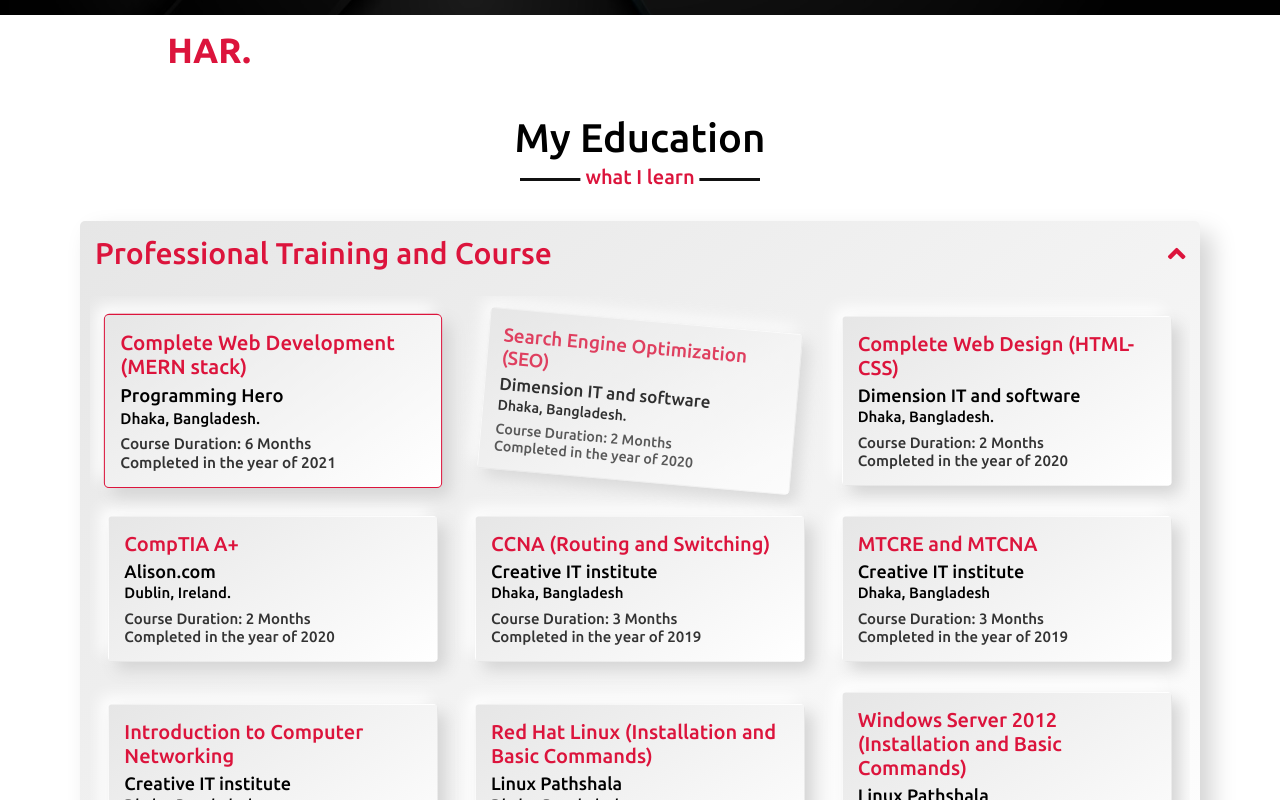
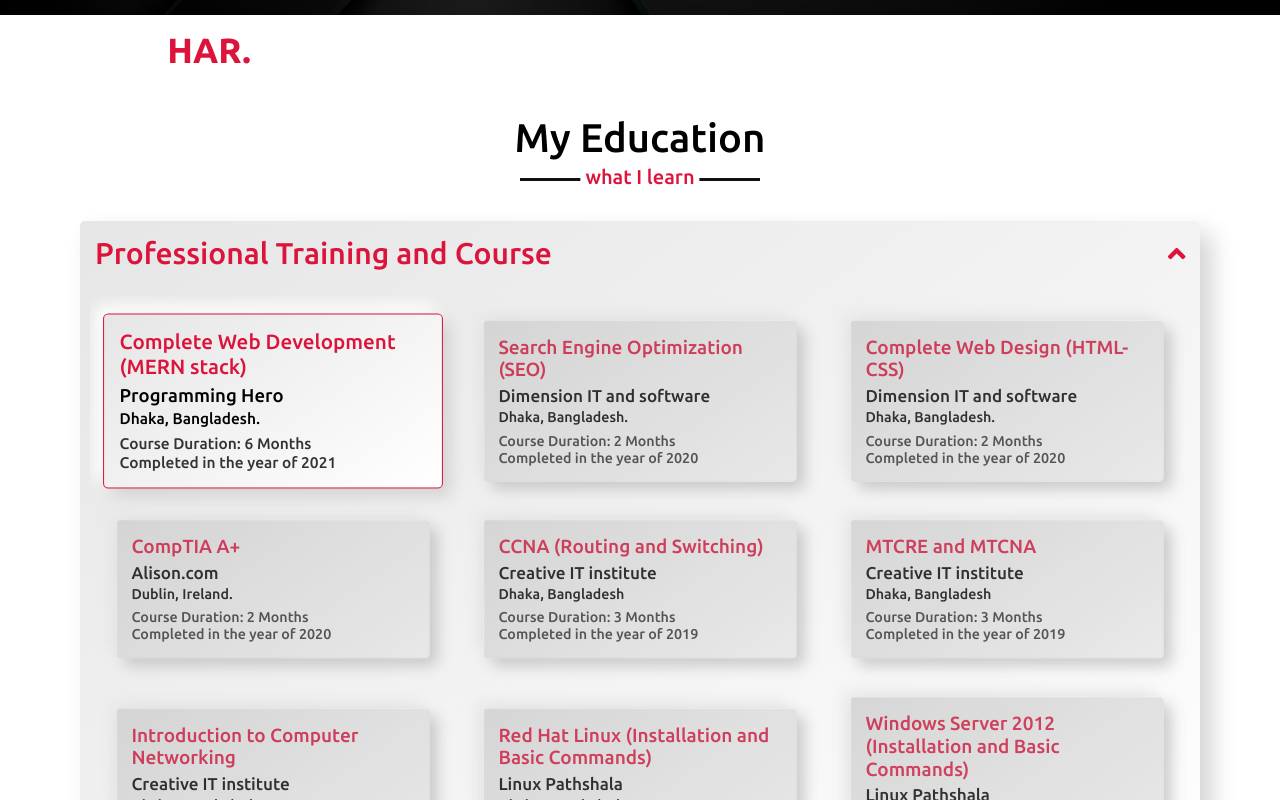
Before and after one commit to Maaazhar/maaazhar.github.io, a React (Vite) app: page / in a window 1280 px wide. In both pictures the pointer is over the element 273 px from the left and 5403 px from the top of the page. Shown: the part 5003-5803 px from the top of the page. Built offline with nearby package versions, Linux system fonts and the light colour scheme.

Commit message:
updating education section-17

```diff
--- a/src/components/Education/Education.css
+++ b/src/components/Education/Education.css
@@ -50,19 +50,22 @@
 
 .educationCard:hover{
     border: 1px solid crimson;
-    scale: 1.025;
+    scale: 1.03;
 }
 
-.educationCard:has(+ .educationCard:hover){
+.educationCards:has(.educationCard:hover) .educationCard:not(:hover){
+    scale: 0.95;
     opacity: 0.8;
-    scale: 0.95;
-    transform: rotate(-5deg);
+    filter: brightness(0.9);
+    /* border-image: linear-gradient(crimson, #66000099) fill 1; */
 }
+
+/* .educationCard:has(+ .educationCard:hover),
 .educationCard:hover + .educationCard{
     opacity: 0.8;
     scale: 0.95;
     transform: rotate(5deg);
-}
+} */
 
 .educationTabs {
     display: flex;
```
